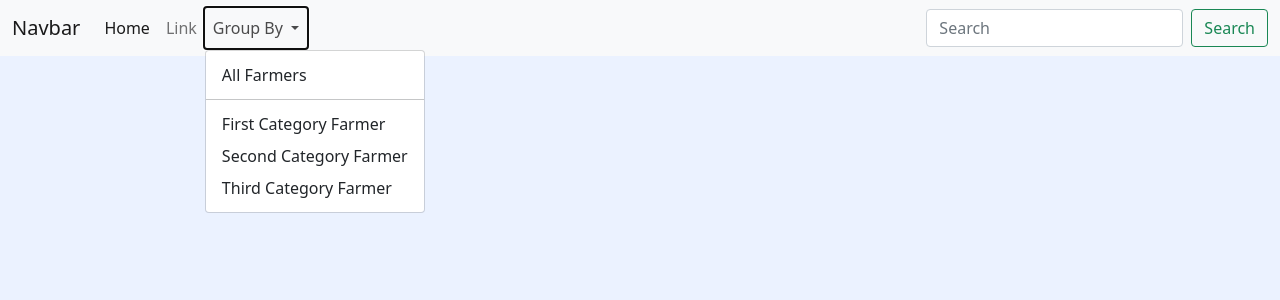
After one commit to uttampagda/Agreetech, a Django app: page /search in a window 1280 px wide, after a click on "Group By". The commit adds this page. Shown: the top 300 px of the page. Run offline with Django 4.2, Linux system fonts and the light colour scheme; data that the repository does not hold is empty.

Commit message:
add groupby

```diff
--- a/adminaccess/urls.py
+++ b/adminaccess/urls.py
@@ -23,4 +23,6 @@ urlpatterns = [
     path('Fertilizer', views.fertilizer, name="Fertilizer"),
     path('Water_irrigation', views.water_irrigation, name="Water_irrigation"),
     path('Pesticide', views.pesticide, name="Pesticide"),
+    path('search', views.search, name="search"),
+
 ]
--- a/adminaccess/views.py
+++ b/adminaccess/views.py
@@ -261,3 +261,8 @@ def pesticide(request):
     else:
         form = Pesticide_Form()
     return render(request, 'forms/pesticide.html')
+
+def search(request):
+    farm_info = Farm_info.objects.all()
+    data = {'farm_info':farm_info}
+    return render(request, 'forms/search.html', data)
--- /dev/null
+++ b/static/search_farm.js
@@ -0,0 +1,56 @@
+let group_by = document.getElementsByClassName('dropdown-item');
+group_by[0].addEventListener('click', function GroupBy() {
+    let farm_space = document.getElementsByClassName('farm_space');
+    let card = document.getElementsByClassName('card')
+    for(let i = 0; i < farm_space.length; i++){
+        if(farm_space[i].innerText > 0){
+            card[i].style.display = 'block';
+        }
+        else{
+            console.log(">>",farm_space[i])
+            card[i].style.display = 'none';
+        }
+    }
+});
+
+group_by[1].addEventListener('click', function GroupBy() {
+    let farm_space = document.getElementsByClassName('farm_space');
+    let card = document.getElementsByClassName('card')
+    for(let i = 0; i < farm_space.length; i++){
+        if(farm_space[i].innerText > 40){
+            card[i].style.display = 'block';
+        }
+        else{
+            console.log(">>",farm_space[i])
+            card[i].style.display = 'none';
+        }
+    }
+});
+
+group_by[2].addEventListener('click', function GroupBy() {
+    let farm_space = document.getElementsByClassName('farm_space');
+    let card = document.getElementsByClassName('card')
+    for(let i = 0; i < farm_space.length; i++){
+        if(farm_space[i].innerText <= 40 && farm_space[i].innerText > 20){
+            card[i].style.display = 'block';
+        }
+        else{
+            console.log(">>",farm_space[i])
+            card[i].style.display = 'none';
+        }
+    }
+});
+
+group_by[3].addEventListener('click', function GroupBy() {
+    let farm_space = document.getElementsByClassName('farm_space');
+    let card = document.getElementsByClassName('card')
+    for(let i = 0; i < farm_space.length; i++){
+        if(farm_space[i].innerText <= 20){
+            card[i].style.display = 'block';
+        }
+        else{
+            console.log(">>",farm_space[i])
+            card[i].style.display = 'none';
+        }
+    }
+});
--- a/templates/dashboard/dashboard.html
+++ b/templates/dashboard/dashboard.html
@@ -14,6 +14,8 @@
         <a href="forms">Forms</a>
         <br/>
         <a href="farmers">Farmer</a>
+        <br/>
+        <a href="search">Search</a>
     </div>
     <a href="logout">Logout</a>
 </body>
--- /dev/null
+++ b/templates/forms/search.html
@@ -0,0 +1,75 @@
+<!DOCTYPE html>
+<html lang="en">
+
+<head>
+    {% load static %}
+    <meta charset="UTF-8">
+    <title>Search</title>
+    <link href="https://cdn.jsdelivr.net/npm/bootstrap@5.1.3/dist/css/bootstrap.min.css" rel="stylesheet">
+    <script src="https://cdn.jsdelivr.net/npm/bootstrap@5.1.3/dist/js/bootstrap.bundle.min.js"></script>
+    <link rel="stylesheet" href="{% static 'createuser.css' %}">
+
+</head>
+
+<body>
+    <nav class="navbar navbar-expand-lg navbar-light bg-light">
+        <div class="container-fluid">
+          <a class="navbar-brand" href="#">Navbar</a>
+          <button class="navbar-toggler" type="button" data-bs-toggle="collapse" data-bs-target="#navbarSupportedContent" aria-controls="navbarSupportedContent" aria-expanded="false" aria-label="Toggle navigation">
+            <span class="navbar-toggler-icon"></span>
+          </button>
+          <div class="collapse navbar-collapse" id="navbarSupportedContent">
+            <ul class="navbar-nav me-auto mb-2 mb-lg-0">
+              <li class="nav-item">
+                <a class="nav-link active" aria-current="page" href="#">Home</a>
+              </li>
+              <li class="nav-item">
+                <a class="nav-link" href="#">Link</a>
+              </li>
+              <li class="nav-item dropdown">
+                <a class="nav-link dropdown-toggle" href="#" id="navbarDropdown" role="button" data-bs-toggle="dropdown" aria-expanded="false">
+                  Group By
+                </a>
+                <ul class="dropdown-menu" aria-labelledby="navbarDropdown">
+                  <li><a class="dropdown-item" href="#">All Farmers</a></li>
+                  <li><hr class="dropdown-divider"></li>
+                  <li><a class="dropdown-item" href="#">First Category Farmer</a></li>
+                  <li><a class="dropdown-item" href="#">Second Category Farmer</a></li>
+                  <li><a class="dropdown-item" href="#">Third Category Farmer</a></li>
+                </ul>
+              </li>
+            </ul>
+            <form class="d-flex">
+              <input class="form-control me-2" type="search" placeholder="Search" aria-label="Search">
+              <button class="btn btn-outline-success" type="submit">Search</button>
+            </form>
+          </div>
+        </div>
+      </nav>
+
+    <div class="d-flex justify-content-evenly flex-wrap">
+        {% for farm in farm_info %}
+        <div class="card m-2" style="width: 18rem;">
+            <div class="card-body">
+                <h5 class="card-title">{{farm.farm_nick_name}}</h5>
+                <p class="card-text">{{farm.caretaker}}</p>
+                <p class="card-text">{{farm.caretaker_phone_number}}</p>
+                <p class="card-text farm_space">{{farm.farm_space}}</p>
+                <!--<a href="farm_info" class="btn btn-primary">More Details</a>-->
+                {% comment %} <form method="POST" action="{% url 'farm_info' %}"> {% endcomment %}
+                    {% comment %} {% csrf_token %} {% endcomment %}
+                    {% comment %} <input name="farm_id" type="hsidden" value={{ farm.id }}> {% endcomment %}
+                    <button type="submit" class="das-reject-order">
+                        More info
+                    </button>
+                {% comment %} </form> {% endcomment %}
+            </div>
+        </div>
+        {% endfor %}
+    </div>
+    <script src="{% static 'search_farm.js' %}"></script>
+
+
+</body>
+
+</html>
```
Also changed, not shown: adminaccess/migrations/0001_initial.py, adminaccess/migrations/0002_crop_selling_fertilizer_harvesting_pesticide_and_more.py (deleted), adminaccess/migrations/0003_alter_farm_info_farm_space.py (deleted), db.sqlite3, static/search_farmer.js (line endings or trailing spaces).
